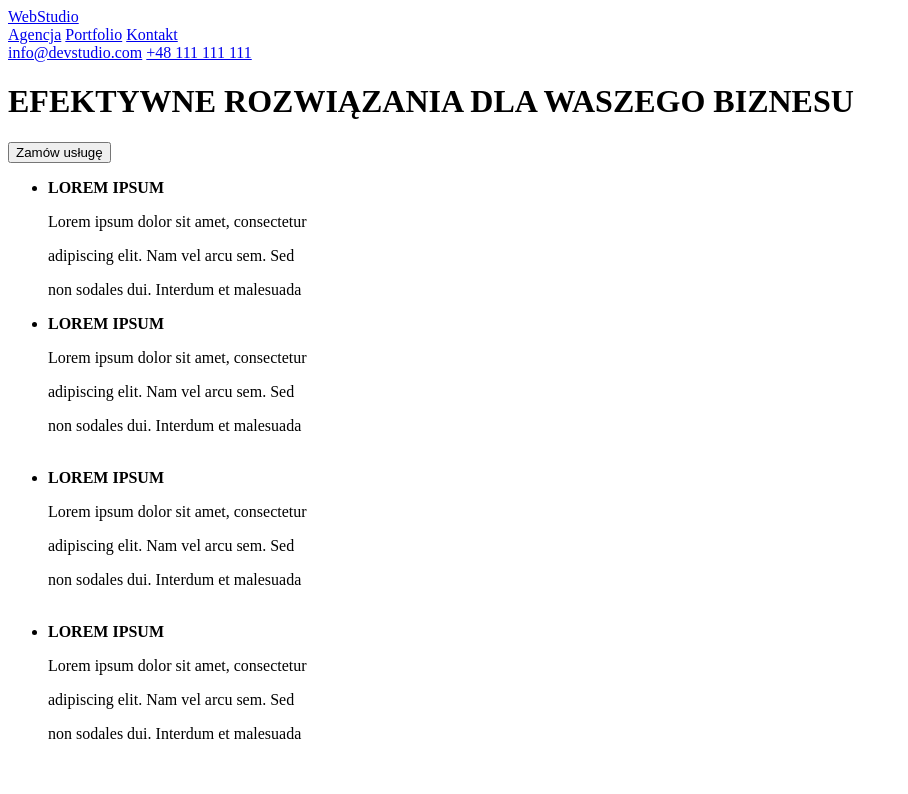
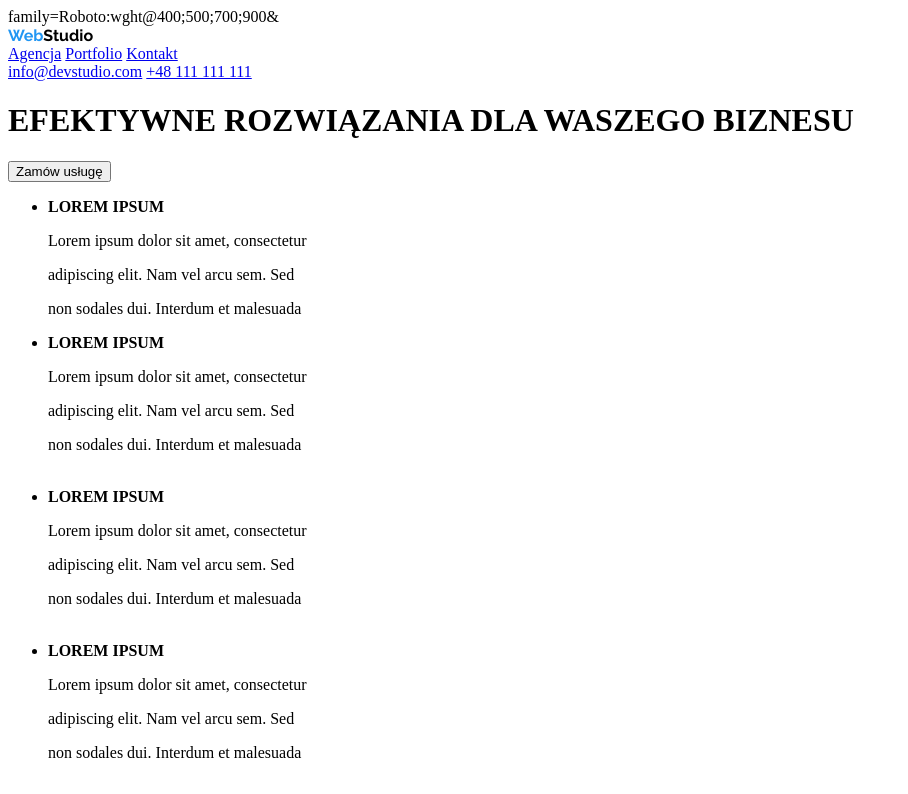
Before and after one commit to PiotrKoczkodaj/goit-markup-hw-02, a plain HTML site: page index.html in a window 1280 px wide. Shown: the top 794 px of the page, without its empty margins (0-908 px from the left). Drawn offline with Linux system fonts and the light colour scheme.

Commit message:
Update index.html

```diff
--- a/index.html
+++ b/index.html
@@ -5,11 +5,17 @@
     <meta http-equiv="X-UA-Compatible" content="IE=edge">
     <meta name="viewport" content="width=device-width, initial-scale=1.0">
     <title>Zadanie domowe #2</title>
+    <link href="css\styles.css" rel="stylesheet">
+    <link rel="preconnect" href="https://fonts.googleapis.com">
+    <link rel="preconnect" href="https://fonts.gstatic.com" crossorigin>
+    <link href="https://fonts.googleapis.com/css2? family=Raleway:wght@700&display=swap" rel="stylesheet">
+    <link href="https://fonts.googleapis.com/css2?family=Josefin+Sans&family=Lato&family=Raleway:wght@700&display=swap"
+        rel="stylesheet"> family=Roboto:wght@400;500;700;900&
 </head>
 <body>
     <!--Header-->
     <header>
-        <a href="#">WebStudio</a>
+        <a href="#" class="logo"><span>Web</span>Studio</a>
 
         <nav>
 <a href="#">Agencja</a>
```
